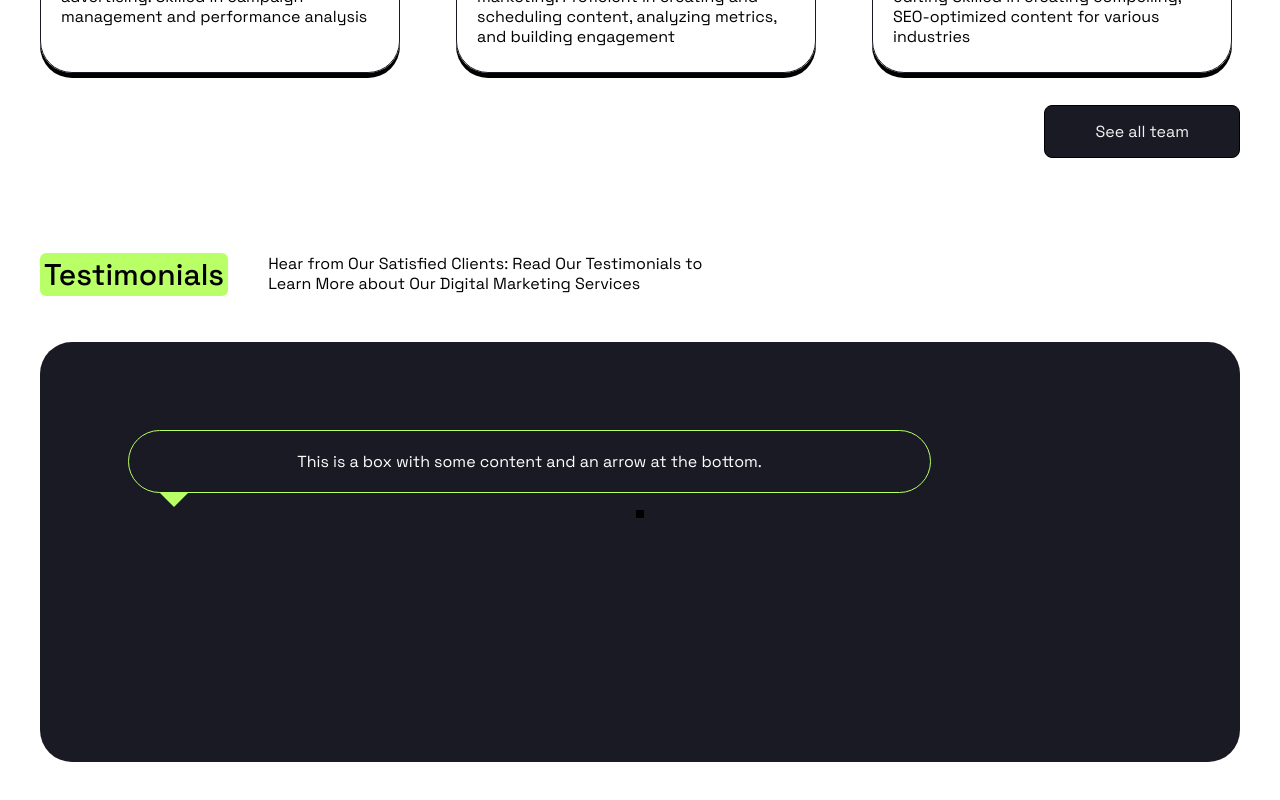
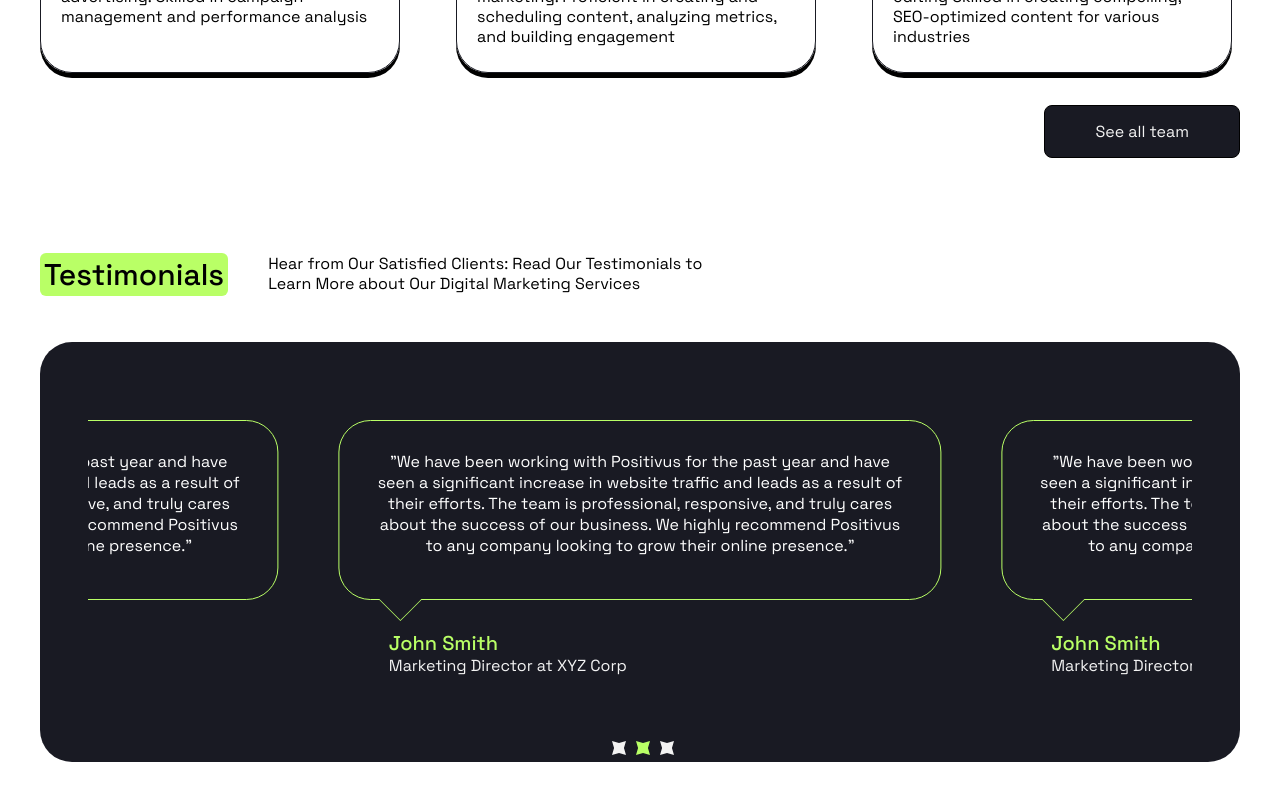
Before and after one commit to Mobeen68/positivus-ui, a React (Vite) app: page / in a window 1280 px wide. Shown: the part 4443-5243 px from the top of the page. Built offline with nearby package versions, Linux system fonts and the light colour scheme.

Commit message:
carousal 80% completed

```diff
--- a/src/components/testimonials/components/Carousal.jsx
+++ b/src/components/testimonials/components/Carousal.jsx
@@ -4,27 +4,11 @@
 import { Carousel } from "react-responsive-carousel";
 
 import "react-responsive-carousel/lib/styles/carousel.min.css";
-
-const createCarouselItemImage = (index, options = {}) => (
-  <div key={index}>
-    <img src={`/assets/${index}.jpeg`} />
-    <p className="legend">Legend {index}</p>
-  </div>
-);
+import Star from "./Star";
 
 const Carousal = () => {
-  const arrowStyles = {
-    background: "#fff",
-    position: "absolute",
-    zIndex: 2,
-    top: "calc(50% - 15px)",
-    width: 30,
-    height: 30,
-    cursor: "pointer",
-  };
-
   const indicatorStyles = {
-    background: "#fff",
+    // background: "#fff",
     width: 8,
     height: 8,
     display: "inline-block",
@@ -34,8 +18,10 @@
 
   return (
     <Carousel
-      autoPlay
+      // ariaLabel="Item 2"
+      selectedItem={1}
       centerMode
+      centerSlidePercentage={60}
       showThumbs={false}
       showStatus={false}
       showArrows={false}
@@ -43,10 +29,12 @@
         if (isSelected) {
           return (
             <li
-              style={{ ...indicatorStyles, background: "#000" }}
+              style={{ ...indicatorStyles }}
               aria-label={`Selected: ${label} ${index + 1}`}
               title={`Selected: ${label} ${index + 1}`}
-            />
+            >
+              <Star color={"#b9ff66"} />
+            </li>
           );
         }
         return (
@@ -60,13 +48,67 @@
             tabIndex={0}
             title={`${label} ${index + 1}`}
             aria-label={`${label} ${index + 1}`}
-          />
+          >
+            <Star color={"#f3f3f3"} />
+          </li>
         );
       }}
     >
-      <div className="carousal__item">
-        <div className="box arrow-bottom">
-          This is a box with some content and an arrow at the bottom.
+      <div aria-label="Item 1">
+        <div className="carousal__item">
+          <div className="carousal__item_box">
+            &quot;We have been working with Positivus for the past year and have
+            seen a significant increase in website traffic and leads as a result
+            of their efforts. The team is professional, responsive, and truly
+            cares about the success of our business. We highly recommend
+            Positivus to any company looking to grow their online
+            presence.&quot;
+            <div className="carousal__item_triangle-bottom"></div>
+          </div>
+          <div className="carousal__item_name_section">
+            <h4 className="carousal__item_name_section_name">John Smith</h4>
+            <p className="carousal__item_name_section_position">
+              Marketing Director at XYZ Corp
+            </p>
+          </div>
+        </div>
+      </div>
+      <div aria-label="Item 2">
+        <div className="carousal__item">
+          <div className="carousal__item_box">
+            &quot;We have been working with Positivus for the past year and have
+            seen a significant increase in website traffic and leads as a result
+            of their efforts. The team is professional, responsive, and truly
+            cares about the success of our business. We highly recommend
+            Positivus to any company looking to grow their online
+            presence.&quot;
+            <div className="carousal__item_triangle-bottom"></div>
+          </div>
+          <div className="carousal__item_name_section">
+            <h4 className="carousal__item_name_section_name">John Smith</h4>
+            <p className="carousal__item_name_section_position">
+              Marketing Director at XYZ Corp
+            </p>
+          </div>
+        </div>
+      </div>
+      <div>
+        <div className="carousal__item">
+          <div className="carousal__item_box">
+            &quot;We have been working with Positivus for the past year and have
+            seen a significant increase in website traffic and leads as a result
+            of their efforts. The team is professional, responsive, and truly
+            cares about the success of our business. We highly recommend
+            Positivus to any company looking to grow their online
+            presence.&quot;
+            <div className="carousal__item_triangle-bottom"></div>
+          </div>
+          <div className="carousal__item_name_section">
+            <h4 className="carousal__item_name_section_name">John Smith</h4>
+            <p className="carousal__item_name_section_position">
+              Marketing Director at XYZ Corp
+            </p>
+          </div>
         </div>
       </div>
     </Carousel>
--- /dev/null
+++ b/src/components/testimonials/components/Star.jsx
@@ -0,0 +1,19 @@
+/* eslint-disable react/prop-types */
+const Star = ({ color }) => {
+  return (
+    <svg
+      width="14"
+      height="14"
+      viewBox="0 0 14 14"
+      fill="none"
+      xmlns="http://www.w3.org/2000/svg"
+    >
+      <path
+        d="M7.0099 2.05941L14 0L11.9604 7.0099L14 14L7.0099 11.9604L0 14L2.05941 7.0099L0 0L7.0099 2.05941Z"
+        fill={color}
+      />
+    </svg>
+  );
+};
+
+export default Star;
--- a/src/components/testimonials/testimonials.css
+++ b/src/components/testimonials/testimonials.css
@@ -11,32 +11,63 @@
 
 .carousal__item {
   border-radius: 2rem;
+  margin-bottom: 4rem;
   height: 100%;
   width: 100%;
+  /* border: 1px solid var(--accent-color); */
+  /* margin: 30px; */
+  padding: 30px;
 }
 
-.box {
+.carousal__item_box {
   /* width: 180px; */
-  height: auto;
+  height: 180px;
   color: #fff;
-  padding: 20px;
+  padding: 30px;
   position: relative;
-  margin: 40px;
+  /* margin: 0px 90px 17px; */
   border-radius: 2rem;
   border: 1px solid var(--accent-color);
 }
 
-.box.arrow-bottom {
-  margin-top: 40px;
+.carousal__item_triangle-bottom {
+  width: 0;
+  height: 0;
+  top: 10.46rem;
+  /* bottom: 9rem; */
+  left: 50px;
+  border-top: 22px solid transparent;
+  border-bottom: 22px solid transparent;
+  border-right: 22px solid var(--accent-color);
+  position: absolute;
+  transform: rotate(270deg);
 }
 
-.box.arrow-bottom:after {
-  content: " ";
+.carousal__item_triangle-bottom:after {
+  content: "";
+  width: 0;
+  height: 0;
+  border-top: 21px solid transparent;
+  border-bottom: 21px solid transparent;
+  border-right: 21px solid var(--secondary-color);
   position: absolute;
-  left: 30px;
-  bottom: -15px;
-  border-top: 15px solid var(--accent-color);
-  border-right: 15px solid transparent;
-  border-left: 15px solid transparent;
-  border-bottom: none;
+  top: -21px;
+  left: 1px;
 }
+
+.carousal__item_name_section {
+  display: flex;
+  flex-direction: column;
+  justify-content: start;
+  align-items: start;
+  margin: 0;
+  padding: 30px 0px 0px 50px;
+}
+
+.carousal__item_name_section_name {
+  color: var(--accent-color);
+}
+
+.carousal__item_name_section_position {
+  color: var(--primary-color);
+}
```
